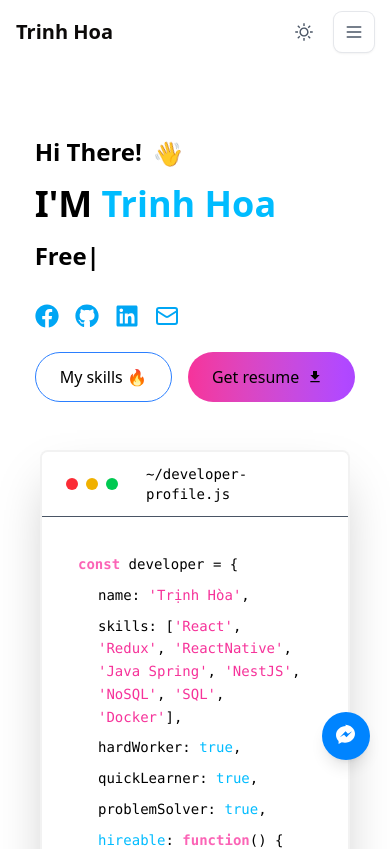
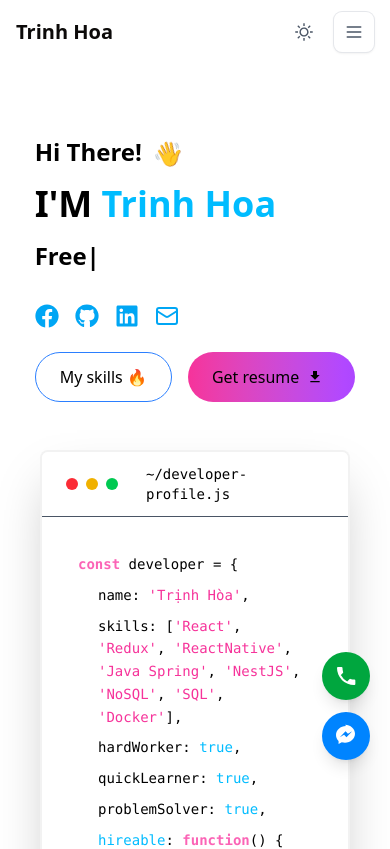
Before and after one commit to TrinhHoa-23520508/portfolio, a React (Vite) app: page / in a window 390 px wide. Shown: the top 849 px of the page. Built offline with nearby package versions, Linux system fonts and the light colour scheme.

Commit message:
change link real fb add phone button

```diff
--- a/src/App.tsx
+++ b/src/App.tsx
@@ -5,6 +5,7 @@ import { ThemeColor } from "./utils/ColorsConstant"
 import ScrollToTopButton from "./components/ScrollToTopButton"
 import MessengerButton from "./components/MessengerButton"
 import { useTranslation } from "react-i18next"
+import PhoneButton from "./components/PhoneButton"
 
 
 const App = () => {
@@ -13,7 +14,8 @@ const App = () => {
     <div className={`${ThemeColor.background} pt-[72px] w-full h-full`}>
       <Header/>
       <Outlet/>
-      <MessengerButton facebookPageId="phong.86250" label={t('messengerLabel')}/>
+      <MessengerButton facebookPageId="trinh.hoa.900085" label={t('messengerLabel')}/>
+      <PhoneButton phoneNumber="0935900023"/>
       <ScrollToTopButton/>
       <Footer/>
     </div>
--- /dev/null
+++ b/src/components/PhoneButton.tsx
@@ -0,0 +1,50 @@
+import { useState } from "react";
+
+interface IPhoneButtonProps {
+  phoneNumber: string;
+  bgColor?: string;
+  label?: string;
+  position?: string;
+}
+
+const PhoneButton = ({
+  phoneNumber,
+  bgColor = "dark:bg-green-500 dark:hover:bg-green-600 bg-green-600",
+  label = "Liên hệ ngay 📞",
+  position = "bottom-36 right-5",
+}: IPhoneButtonProps) => {
+  const [hovered, setHovered] = useState(false);
+  const phoneLink = `tel:${phoneNumber}`;
+
+  return (
+    <div
+      className={`fixed ${position} z-50 flex items-center gap-2 group`}
+      onMouseEnter={() => setHovered(true)}
+      onMouseLeave={() => setHovered(false)}
+    >
+      <div
+        className={`${hovered ? "opacity-100 translate-x-0" : "opacity-0 translate-x-2"
+          } transition-all duration-300 bg-white text-gray-800 px-3 py-2 rounded-lg shadow-lg text-sm max-w-[220px] pointer-events-none`}
+      >
+        <p>{label}</p>
+      </div>
+      <a
+        href={phoneLink}
+        className={`${bgColor} hover:brightness-110 transition-colors rounded-full p-3 shadow-lg`}
+        aria-label="Gọi điện thoại"
+      >
+        <svg
+          xmlns="http://www.w3.org/2000/svg"
+          fill="#ffffff"
+          viewBox="0 0 24 24"
+          width="24"
+          height="24"
+        >
+          <path d="M6.62 10.79a15.91 15.91 0 006.59 6.59l2.2-2.2a1 1 0 011.05-.24 12.36 12.36 0 003.89.62 1 1 0 011 1V20a1 1 0 01-1 1A17 17 0 013 4a1 1 0 011-1h3.5a1 1 0 011 1 12.36 12.36 0 00.62 3.89 1 1 0 01-.24 1.05l-2.26 2.26z" />
+        </svg>
+      </a>
+    </div>
+  );
+};
+
+export default PhoneButton;
```
Also changed, not shown: src/index.css (line endings or trailing spaces).
